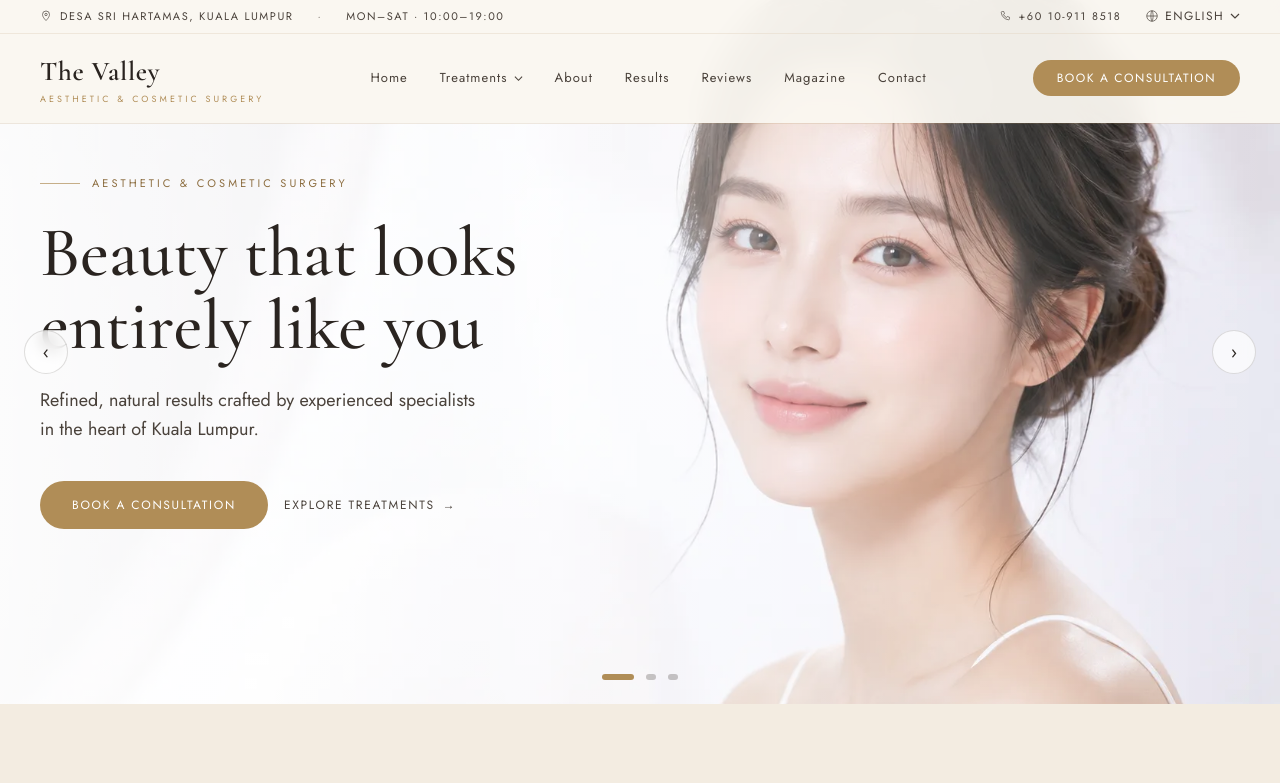
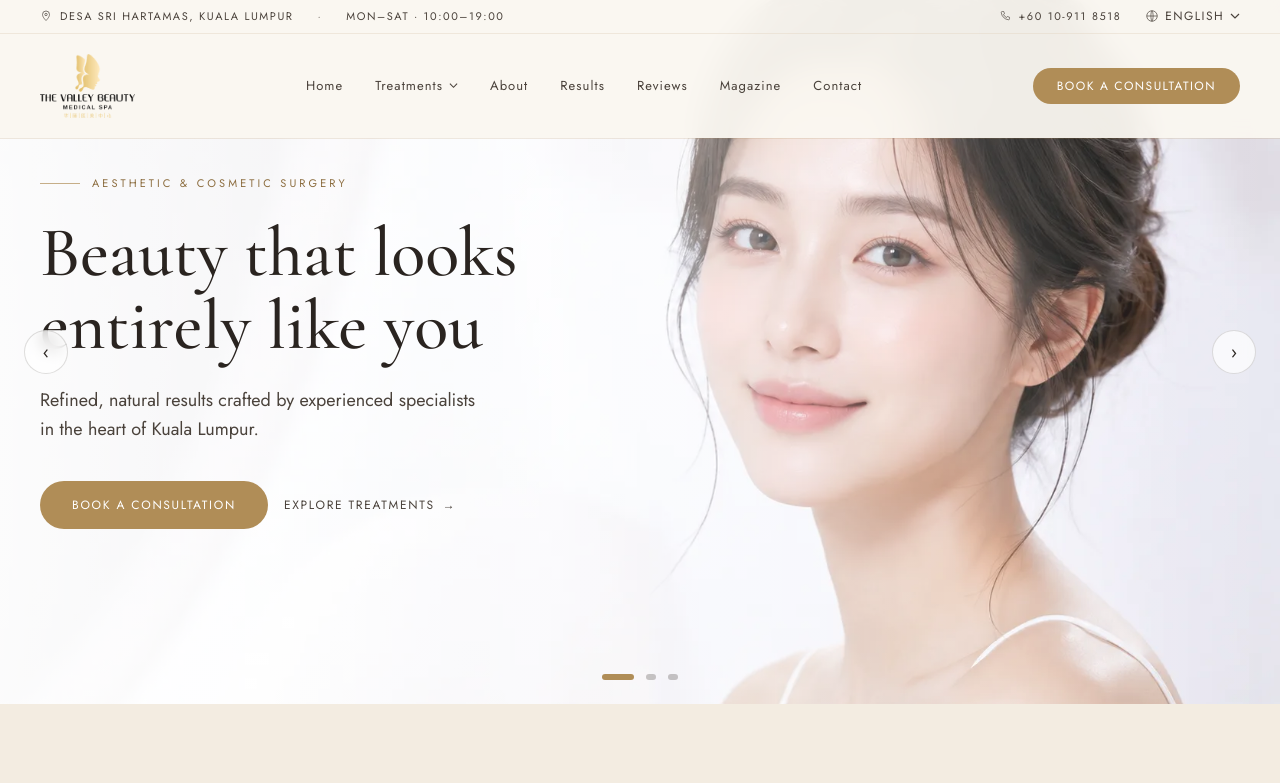
Before and after one commit to guhara1/aesthetic, a Next.js app: page /en in a window 1280 px wide. Shown: the top 783 px of the page. Built offline with nearby package versions, Linux system fonts and the light colour scheme.

Commit message:
Replace header text wordmark with optimized logo
Use the uploaded clinic logo (emblem + The Valley Beauty + Medical Spa
+ Chinese mark) in the header, trimmed and emitted as a 14.6 KB
palette-PNG (down from 117 KB) for fast loading.

https://claude.ai/code/session_01SAF3mUF7J95e5jh5g5ZKoB

```diff
--- a/components/Header.tsx
+++ b/components/Header.tsx
@@ -85,21 +85,14 @@ export function Header({ dict, locale }: { dict: Dictionary; locale: Locale }) {
 
       {/* Main bar */}
       <div className="mx-auto flex max-w-7xl items-center justify-between px-6 py-5 lg:px-10">
-        <Link href={base} className="group flex flex-col leading-none">
-          <span
-            className={`font-display text-2xl font-semibold tracking-wide transition-colors lg:text-[1.7rem] ${
-              solid ? "text-ink" : "text-ivory"
-            }`}
-          >
-            {dict.brand.name}
-          </span>
-          <span
-            className={`mt-1 text-[9px] tracking-[0.34em] uppercase transition-colors ${
-              solid ? "text-gold" : "text-ivory/70"
-            }`}
-          >
-            {dict.brand.tagline}
-          </span>
+        <Link href={base} className="flex items-center">
+          <img
+            src="/images/brand/logo.png"
+            alt={dict.brand.nameFull}
+            width={1043}
+            height={700}
+            className="h-12 w-auto lg:h-16"
+          />
         </Link>
 
         {/* Desktop nav */}
```
Also changed, not shown: public/images/The Valley Logo (Black Font).png (deleted), public/images/brand/logo.png (added).
